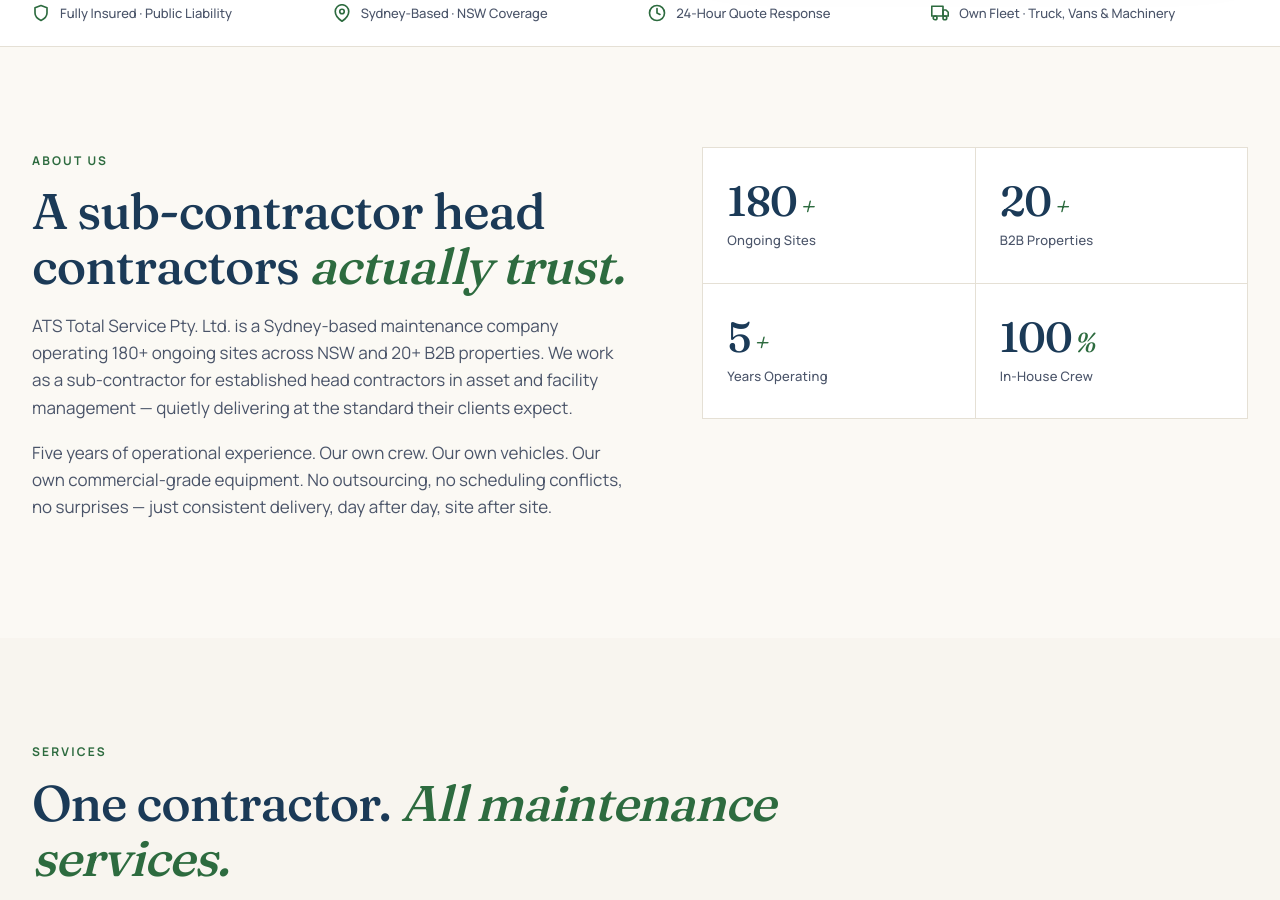
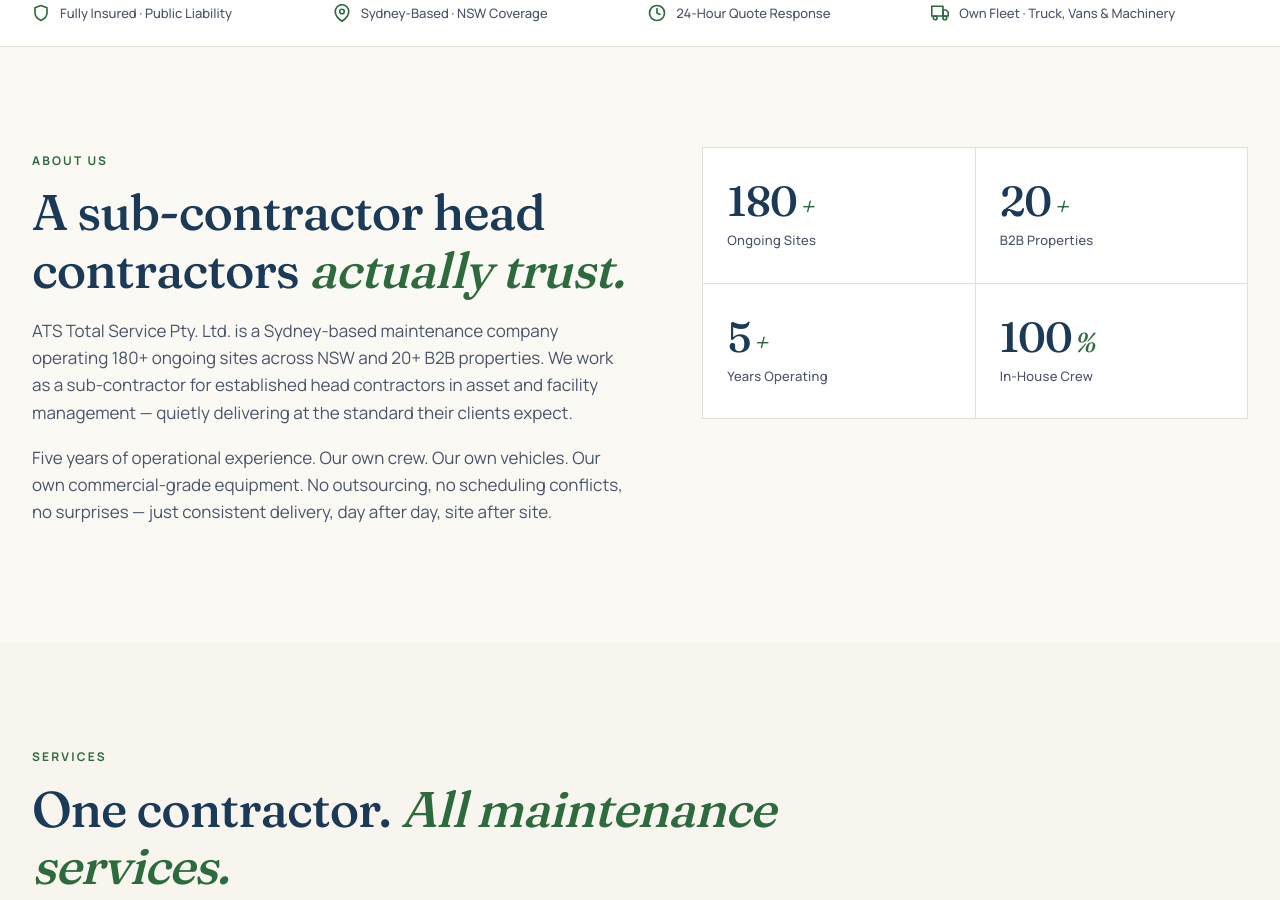
Before and after one commit to juystyle/ATS-homep, a plain HTML site: page index.html in a window 1280 px wide. Shown: the part 908-1808 px from the top of the page. Drawn offline with Linux system fonts and the light colour scheme.

Commit message:
Add files via upload

```diff
--- a/index.html
+++ b/index.html
@@ -266,13 +266,15 @@
 }
 .section-title {
   font-family: 'Fraunces', serif;
-  font-size: clamp(34px, 4vw, 50px);
-  line-height: 1.1;
+  font-size: clamp(28px, 4vw, 50px);
+  line-height: 1.15;
   font-weight: 500;
   color: var(--navy);
   letter-spacing: -0.02em;
   margin-bottom: 18px;
   max-width: 900px;
+  overflow-wrap: break-word;
+  word-wrap: break-word;
 }
 .section-title em { font-style: italic; color: var(--green); }
 .section-desc {
@@ -801,7 +803,7 @@
 .reveal.in { opacity: 1; transform: translateY(0); }
 
 /* ============ RESPONSIVE ============ */
-@media (max-width: 1024px) {
+@media (max-width: 900px) {
   .hero-inner, .about-grid, .why-grid, .contact-grid { grid-template-columns: 1fr; gap: 40px; }
   .hero-visual { aspect-ratio: 16/10; max-width: 600px; }
   .gallery-grid { grid-template-columns: repeat(2, 1fr); grid-template-rows: auto; }
@@ -1445,6 +1447,29 @@
 })();
 
 /* ============ REVEAL ON SCROLL ============ */
+(function() {
+  const revealEls = document.querySelectorAll('.reveal');
+
+  // Respect reduced motion preference: show everything immediately
+  const prefersReducedMotion = window.matchMedia('(prefers-reduced-motion: reduce)').matches;
+  if (prefersReducedMotion) {
+    revealEls.forEach(el => el.classList.add('in'));
+    return;
+  }
+
+  // If page loaded with a hash, scroll target may bypass observer — reveal them on next frame
+  function revealVisibleNow() {
+    revealEls.forEach(el => {
+      if (el.classList.contains('in')) return;
+      const rect = el.getBoundingClientRect();
+      const winH = window.innerHeight || document.documentElement.clientHeight;
+      // If element top is already in viewport (or partially in), mark as in
+      if (rect.top < winH * 0.95 && rect.bottom > 0) {
+        el.classList.add('in');
+      }
+    });
+  }
+
   const observer = new IntersectionObserver(entries => {
     entries.forEach(e => {
       if (e.isIntersecting) {
@@ -1452,8 +1477,17 @@
         observer.unobserve(e.target);
       }
     });
-}, { threshold: 0.12, rootMargin: '0px 0px -60px 0px' });
-document.querySelectorAll('.reveal').forEach(el => observer.observe(el));
+  }, { threshold: 0.05, rootMargin: '0px 0px 0px 0px' });
+
+  revealEls.forEach(el => observer.observe(el));
+
+  // Initial reveal for items already in viewport (handles hash navigation, fast scroll)
+  requestAnimationFrame(revealVisibleNow);
+  // Safety: if for any reason elements stay hidden after 1.5s, force them visible
+  setTimeout(function() {
+    revealEls.forEach(el => el.classList.add('in'));
+  }, 1500);
+})();
 
 /* ============ CONTACT FORM (Web3Forms - auto email send) ============ */
 (function() {
```
Lines whose indentation alone changed are shown as unchanged.
